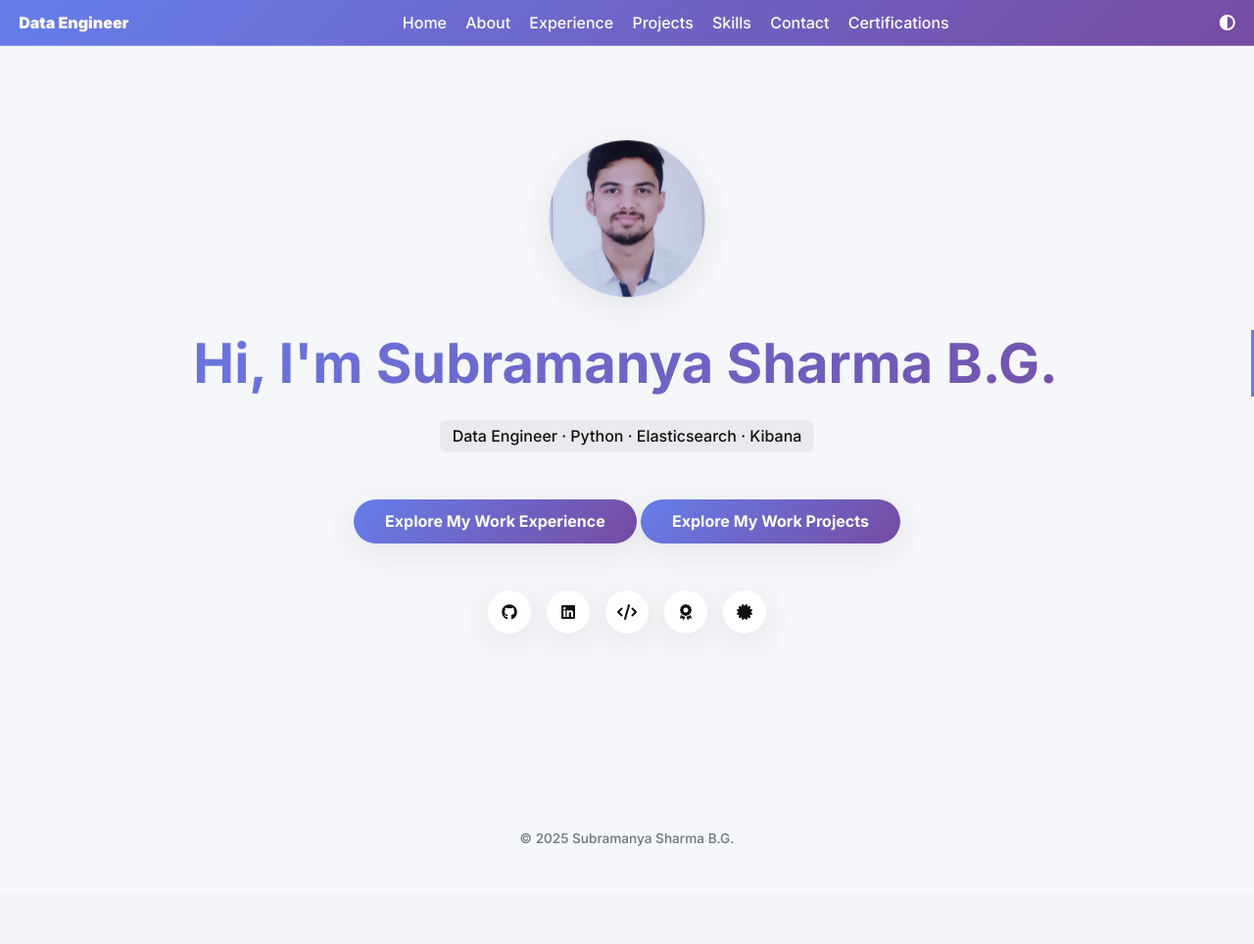
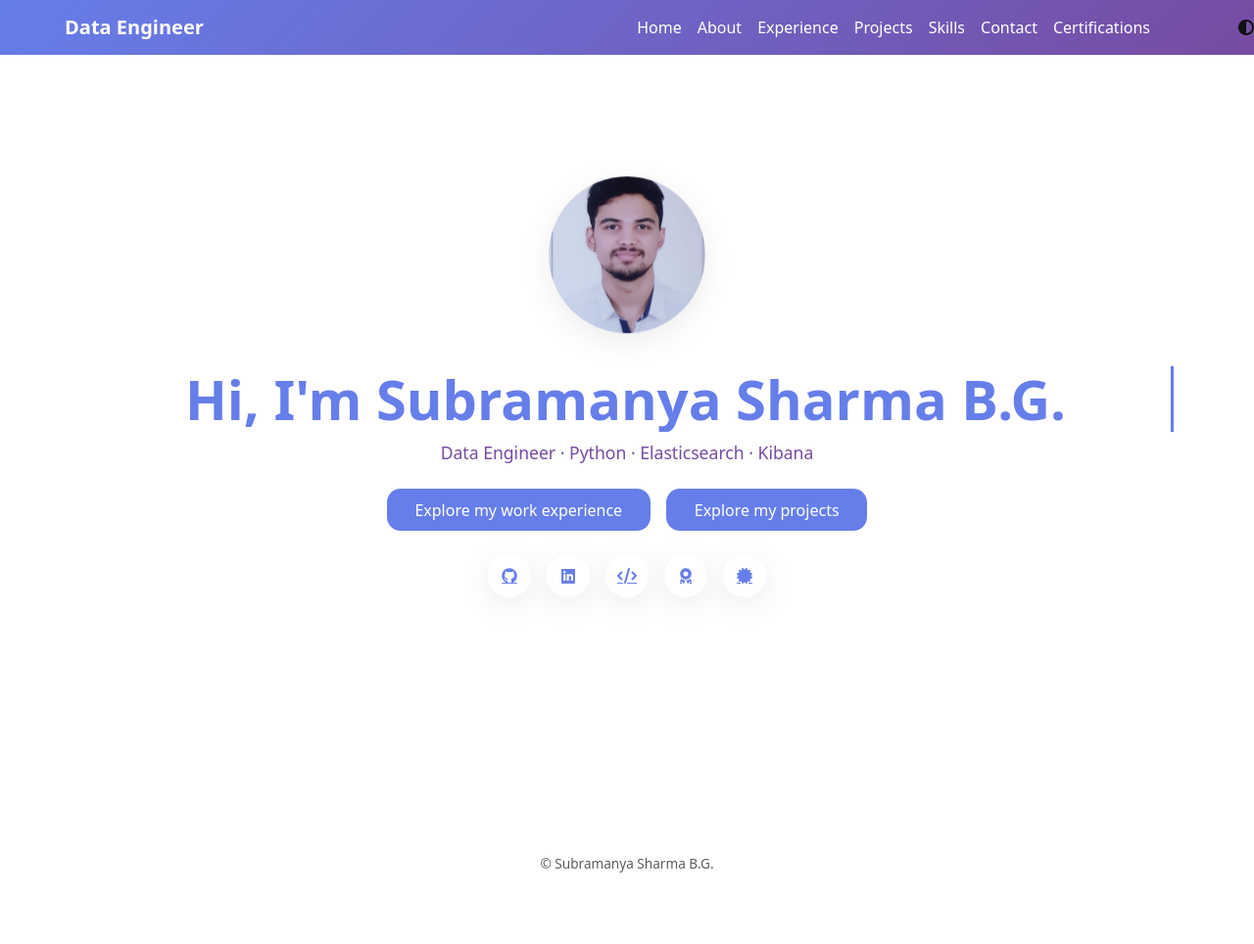
Before and after one commit to subbusharma123/Subramanya-Sharma, a Flask app: page / in a window 1280 px wide. Shown: the whole page at 98% size. Before the commit the page ends 864 px from the top, so only its background shows below. Run offline with Flask 3, Linux system fonts and the light colour scheme.

Commit message:
updated to bootstrap

```diff
--- a/static/css/spa.css
+++ b/static/css/spa.css
@@ -1,111 +1,83 @@
+/* ==========  BOOTSTRAP-5  OVERRIDES  ========== */
 :root{
-  --bg:#f5f7fa;
-  --fg:#111;
-  --card:#ffffff;
-  --accent:linear-gradient(135deg,#667eea 0%, #764ba2 100%);
-  --muted:#6c757d;
-  --radius:14px;
-  --shadow:0 8px 32px rgba(0,0,0,.08);
-  --transition:.4s cubic-bezier(.25,.8,.25,1);
+  --bs-primary:#667eea;
+  --bs-secondary:#764ba2;
+  --bs-body-bg:#f5f7fa;
+  --bs-body-color:#111;
+  --bs-border-radius:14px;
+  --bs-box-shadow:0 8px 32px rgba(0,0,0,.08);
+  --transition:.3s ease;
 }
 [data-theme="dark"]{
-  --bg:#121212;
-  --fg:#e3e3e3;
-  --card:#1e1e1e;
-  --shadow:0 8px 32px rgba(0,0,0,.4);
+  --bs-body-bg:#121212;
+  --bs-body-color:#e3e3e3;
 }
-* {box-sizing:border-box;margin:0;padding:0;}
-body{
-  font-family:'Inter',sans-serif;
-  background:var(--bg);
-  color:var(--fg);
-  transition:background var(--transition), color var(--transition);
+
+/*  gradient brand helper  */
+.bg-brand{
+  background:linear-gradient(135deg,var(--bs-primary) 0%,var(--bs-secondary) 100%);
 }
-a{color:inherit;text-decoration:none;}
-img,video,iframe{max-width:100%;display:block;}
 
-/* ---------- navbar ---------- */
-.navbar{
-  position:fixed;top:0;left:0;right:0;
-  background:var(--accent);
+/*  nav  */
+.navbar-brand{font-weight:900;}
+.navbar-nav .nav-link{color:#fff!important;}
+.navbar-nav .nav-link:hover{text-decoration:underline;}
+
+/*  buttons  */
+.btn-brand{
+  background:var(--bs-primary);
+  border:none;
   color:#fff;
-  backdrop-filter:blur(10px);
-  -webkit-backdrop-filter:blur(10px);
-  border-bottom:1px solid rgba(255,255,255,.2);
-  z-index:1000;
-  display:flex;align-items:center;justify-content:space-between;
-  padding:.8rem 1.2rem;
+  padding:.6rem 1.8rem;
+  border-radius:var(--bs-border-radius);
+  transition:transform var(--transition);
 }
-.logo{
-  font-weight:900;
-  background:var(--accent);
-  -webkit-background-clip:text;
-          background-clip:text;
-  -webkit-text-fill-color:#fff;
+.btn-brand:hover{transform:translateY(-2px);}
+
+/*  cards  */
+.card-brand{
+  background:var(--bs-body-bg);
+  border:1px solid rgba(0,0,0,.05);
+  border-radius:var(--bs-border-radius);
+  box-shadow:var(--bs-box-shadow);
+  transition:transform var(--transition);
 }
-.nav-links{display:flex;gap:1.2rem;list-style:none;}
-.nav-links a{position:relative;color:#fff;}
-.nav-links a::after{
-  content:'';position:absolute;left:0;bottom:-4px;
-  width:0;height:2px;background:#fff;
-  transition:width var(--transition);
+.card-brand:hover{transform:translateY(-4px);}
+.dark .card-brand{background:#1e1e1e;border-color:rgba(255,255,255,.05);}
+
+/*  hero  */
+.hero{
+  min-height:100vh;
+  display:flex;
+  align-items:center;
+  justify-content:center;
+  text-align:center;
 }
-.nav-links a:hover::after{width:100%;}
-.hamburger{display:none;font-size:1.8rem;cursor:pointer;}
+.hero img{
+  width:160px;
+  height:160px;
+  border-radius:50%;
+  object-fit:cover;
+  margin-bottom:1.5rem;
+  box-shadow:var(--bs-box-shadow);
+  animation:float 4s ease-in-out infinite;
+}
+@keyframes float{0%,100%{transform:translateY(0);}50%{transform:translateY(-12px);}}
+.hero h1{font-size:clamp(2rem,5vw,3.5rem);}
+.hero .tagline{font-size:1.1rem;color:var(--bs-secondary);}
 
-/* ---------- page transition ---------- */
-.spa-out{animation:slideOut .3s forwards;}
-.spa-in{animation:slideIn .3s forwards;}
-@keyframes slideOut{from{opacity:1;transform:translateX(0);}to{opacity:0;transform:translateX(-30px);}}
-@keyframes slideIn{from{opacity:0;transform:translateX(30px);}to{opacity:1;transform:translateX(0);}}
+/*  social chips  */
+.social-chip{
+  width:44px;height:44px;
+  display:inline-flex;align-items:center;justify-content:center;
+  background:var(--bs-white);
+  color:var(--bs-primary);
+  border-radius:50%;
+  box-shadow:var(--bs-box-shadow);
+  transition:transform var(--transition);
+}
+.social-chip:hover{transform:scale(1.15);}
+[data-theme="dark"] .social-chip{background:#2a2a2a;color:#fff;}
 
-/* ---------- hero ---------- */
-.hero{
-  min-height:100vh;display:flex;flex-direction:column;align-items:center;justify-content:center;text-align:center;
-}
-.hero img{width:160px;height:160px;border-radius:50%;object-fit:cover;margin-bottom:1.5rem;box-shadow:var(--shadow);animation:float 4s ease-in-out infinite;}
-@keyframes float{0%,100%{transform:translateY(0);}50%{transform:translateY(-12px);}}
-.hero h1{font-size:clamp(2rem,5vw,3.5rem);margin-bottom:.5rem;}
-.btn{display:inline-block;padding:.8rem 2rem;border-radius:50px;background:var(--accent);color:#fff;font-weight:600;box-shadow:var(--shadow);transition:transform .2s;}
-.btn:hover{transform:translateY(-3px);}
-.socials{margin-top:1.5rem;display:flex;gap:1rem;justify-content:center;}
-.socials a{width:44px;height:44px;border-radius:50%;display:grid;place-items:center;background:var(--card);box-shadow:var(--shadow);transition:transform .2s;}
-.socials a:hover{transform:scale(1.15);}
-
-/* ---------- generic section ---------- */
-.section{padding:6rem 1.2rem 3rem;max-width:900px;margin:auto;}
-.section h2{margin-bottom:1.5rem;font-size:2rem;}
-.card{background:var(--card);border-radius:var(--radius);padding:1.8rem;margin-bottom:1.5rem;box-shadow:var(--shadow);transition:transform .3s;}
-.card:hover{transform:translateY(-6px);}
-.date{display:inline-block;background:var(--accent);color:#fff;padding:.3rem .8rem;border-radius:50px;font-size:.75rem;margin-bottom:.8rem;}
-ul{margin-left:1.2rem;}
-.grid{display:grid;gap:1.5rem;grid-template-columns:repeat(auto-fit,minmax(260px,1fr));}
-.skills-container{display:flex;flex-wrap:wrap;gap:.8rem;}
-.skills-container div{background:var(--card);padding:.6rem 1rem;border-radius:var(--radius);box-shadow:var(--shadow);}
-
-footer{text-align:center;padding:3rem 1rem;font-size:.85rem;color:var(--muted);}
-
-/* ---------- utilities ---------- */
-.mt-1{margin-top:1rem;}
-.mt-2{margin-top:2rem;}
-.mt-3{margin-top:3rem;}
-
-/* ---------- mobile-first (Android) ---------- */
-@media (max-width:768px){
-  :root{--section-pad:1.2rem;}
-  html{font-size:16px;}
-  body{line-height:1.6;}
-  .btn,.btn-small,.nav-links a{min-height:48px;min-width:48px;display:inline-flex;align-items:center;justify-content:center;}
-  .cert-grid,.grid,.btn-row{grid-template-columns:1fr;gap:1.2rem;}
-  img,video,iframe{max-width:100%;height:auto;}
-  .section{padding:var(--section-pad);}
-  .nav-links{position:fixed;inset:0 0 0 30%;background:var(--accent);flex-direction:column;padding-top:4rem;transform:translateX(100%);transition:transform .3s;}
-  .nav-links.active{transform:translateX(0);}
-  .hamburger{display:block;}
-}
-/* ---------- LANDSCAPE / SHORT SCREENS ---------- */
-@media (max-height: 500px) and (orientation: landscape) {
-  .hero{ min-height: auto; padding: 2rem 1rem; }
-  .hero img{ width: 100px; height: 100px; }
-  .hero h1{ font-size: clamp(1.6rem, 6vw, 2.5rem); }
-}
+/*  footer  */
+footer{text-align:center;padding:3rem 1rem;font-size:.85rem;color:var(--bs-muted);}
--- a/templates/base.html
+++ b/templates/base.html
@@ -3,44 +3,60 @@
 <head>
   <meta charset="utf-8"/>
   <meta name="viewport" content="width=device-width, initial-scale=1, maximum-scale=5">
-  <meta name="theme-color" content="#667eea">   <!-- Android toolbar colour -->
+  <meta name="theme-color" content="#667eea">
   <title>{% block title %}Subramanya Sharma B.G.{% endblock %}</title>
 
+  <!-- Bootstrap 5.3 CSS -->
+  <link href="https://cdn.jsdelivr.net/npm/bootstrap@5.3.2/dist/css/bootstrap.min.css" rel="stylesheet">
+
+  <!-- Font Awesome 6 -->
+  <link rel="stylesheet" href="https://cdnjs.cloudflare.com/ajax/libs/font-awesome/6.5.0/css/all.min.css">
+
   <!-- Google Font -->
-  <link href="https://fonts.googleapis.com/css2?family=Inter:wght@300;500;700;900&display=swap" rel="stylesheet"/>
+  <link href="https://fonts.googleapis.com/css2?family=Inter:wght@300;500;700;900&display=swap" rel="stylesheet">
 
-  <!-- Font Awesome 6 (free) -->
-  <link rel="stylesheet" href="https://cdnjs.cloudflare.com/ajax/libs/font-awesome/6.5.0/css/all.min.css"/>
-
-  <!-- Your styles & scripts -->
-  <link rel="stylesheet" href="{{ url_for('static', filename='css/spa.css') }}"/>
+  <!-- Your overrides -->
+  <link rel="stylesheet" href="{{ url_for('static', filename='css/spa.css') }}">
   <script defer src="{{ url_for('static', filename='js/spa.js') }}"></script>
 </head>
 
-<body>
-  <!-- ===== NAVBAR ===== -->
-  <nav class="navbar">
-    <div class="logo">Data Engineer</div>
-    <ul class="nav-links">
-      <li><a href="{{ url_for('home') }}"       data-link>Home</a></li>
-      <li><a href="{{ url_for('about') }}"      data-link>About</a></li>
-      <li><a href="{{ url_for('experience') }}" data-link>Experience</a></li>
-      <li><a href="{{ url_for('projects') }}"   data-link>Projects</a></li>
-      <li><a href="{{ url_for('skills') }}"     data-link>Skills</a></li>
-      <li><a href="{{ url_for('contact') }}"    data-link>Contact</a></li>
-      <li><a href="{{ url_for('certifications') }}" data-link>Certifications</a></li>
-    </ul>
-    <div class="hamburger" id="hamburger">&#9776;</div>
+<body class="bg-body">
+  <!-- ===== NAVBAR (Bootstrap) ===== -->
+  <nav class="navbar navbar-expand-lg navbar-dark bg-brand fixed-top">
+    <div class="container">
+      <a class="navbar-brand fw-bold" href="{{ url_for('home') }}">Data Engineer</a>
+
+      <button class="navbar-toggler" type="button" data-bs-toggle="collapse" data-bs-target="#navbarNav">
+        <span class="navbar-toggler-icon"></span>
+      </button>
+
+      <div class="collapse navbar-collapse" id="navbarNav">
+        <ul class="navbar-nav ms-auto">
+          <li class="nav-item"><a class="nav-link" href="{{ url_for('home') }}" data-link>Home</a></li>
+          <li class="nav-item"><a class="nav-link" href="{{ url_for('about') }}" data-link>About</a></li>
+          <li class="nav-item"><a class="nav-link" href="{{ url_for('experience') }}" data-link>Experience</a></li>
+          <li class="nav-item"><a class="nav-link" href="{{ url_for('projects') }}" data-link>Projects</a></li>
+          <li class="nav-item"><a class="nav-link" href="{{ url_for('skills') }}" data-link>Skills</a></li>
+          <li class="nav-item"><a class="nav-link" href="{{ url_for('contact') }}" data-link>Contact</a></li>
+          <li class="nav-item"><a class="nav-link" href="{{ url_for('certifications') }}" data-link>Certifications</a></li>
+        </ul>
+      </div>
+    </div>
   </nav>
 
   <!-- ===== PAGE CONTENT ===== -->
-  <main id="spa-root">
+  <main id="spa-root" class="section">
     {% block content %}{% endblock %}
   </main>
 
   <!-- ===== FOOTER ===== -->
-  <footer>
-    <p>© <span id="year"></span> Subramanya Sharma B.G.</p>
+  <footer class="text-muted">
+    <div class="container text-center py-4">
+      <p class="mb-0">© <span id="year"></span> Subramanya Sharma B.G.</p>
+    </div>
   </footer>
+
+  <!-- Bootstrap 5.3 JS (bundle includes Popper) -->
+  <script src="https://cdn.jsdelivr.net/npm/bootstrap@5.3.2/dist/js/bootstrap.bundle.min.js"></script>
 </body>
 </html>
--- a/templates/index.html
+++ b/templates/index.html
@@ -2,48 +2,37 @@
 {% block title %}Home – Subramanya Sharma B.G.{% endblock %}
 {% block content %}
 <section class="hero">
-  <img src="{{ url_for('static', filename='img/avatar.jpg') }}" alt="avatar"/>
+  <div class="container text-center">
+    <img src="{{ url_for('static', filename='img/avatar.jpg') }}" alt="avatar" class="mb-4">
+    <h1 class="typewriter fw-bold">Hi, I'm Subramanya Sharma B.G.</h1>
+    <p class="tagline mb-4">Data Engineer · Python · Elasticsearch · Kibana</p>
 
-  <!--  TYPEWRITER TITLE  -->
-  <h1 class="typewriter">Hi, I'm Subramanya Sharma B.G.</h1>
+    <div class="d-flex flex-wrap justify-content-center gap-3 mb-4">
+      <a href="{{ url_for('experience') }}" class="btn btn-brand">Explore my work experience</a>
+      <a href="{{ url_for('projects') }}" class="btn btn-brand">Explore my projects</a>
+    </div>
 
-  <p class="tagline mt-1" style="background: rgba(0,0,0,.05); padding: .4rem .8rem; border-radius: 8px;">
-    Data Engineer · Python · Elasticsearch · Kibana
-  </p>
-<div class="btn-row mt-3">
-  <a href="{{ url_for('experience') }}" class="btn">Explore My Work Experience</a>
-  <a href="{{ url_for('projects') }}" class="btn">Explore My Work Projects</a>
-</div>
-
-<!--  SOCIAL / CERT  -->
-<div class="socials mt-3">
-  <a href="https://github.com/SubramanyaSharmaBG" target="_blank" aria-label="GitHub"><i class="fab fa-github"></i></a>
-  <a href="https://linkedin.com/in/SubramanyaSharmaBG" target="_blank" aria-label="LinkedIn"><i class="fab fa-linkedin"></i></a>
-  <a href="https://codechef.com/users/SubramanyaSharmaBG" target="_blank" aria-label="CodeChef"><i class="fas fa-code"></i></a>
-  <!--  CREDLY  -->
-  <a href="https://www.credly.com/users/subramanya-sharma-b-g-1" target="_blank" aria-label="Credly-1"><i class="fas fa-award"></i></a>
-  <a href="https://www.credly.com/users/subramanya-sharma-b-g" target="_blank" aria-label="Credly-2"><i class="fas fa-certificate"></i></a>
-</div>
+    <div class="d-flex justify-content-center gap-3">
+      <a href="https://github.com/SubramanyaSharmaBG" target="_blank" class="social-chip"><i class="fab fa-github"></i></a>
+      <a href="https://linkedin.com/in/SubramanyaSharmaBG" target="_blank" class="social-chip"><i class="fab fa-linkedin"></i></a>
+      <a href="https://codechef.com/users/SubramanyaSharmaBG" target="_blank" class="social-chip"><i class="fas fa-code"></i></a>
+      <a href="https://www.credly.com/users/subramanya-sharma-b-g-1" target="_blank" class="social-chip"><i class="fas fa-award"></i></a>
+      <a href="https://www.credly.com/users/subramanya-sharma-b-g" target="_blank" class="social-chip"><i class="fas fa-certificate"></i></a>
+    </div>
+  </div>
 </section>
-
-<!--  TYPING + CURSOR  -->
 <style>
 .typewriter{
-  font-size: clamp(2rem, 5vw, 3.5rem);
-  font-weight: 700;
-  background: var(--accent);
-  -webkit-background-clip: text;
-          background-clip: text;
-  -webkit-text-fill-color: transparent;
-
-  width: 0;
-  white-space: nowrap;
-  overflow: hidden;
-  border-right: 3px solid #667eea;
-
-  animation: typing 2.5s steps(32, end) forwards, blink 0.6s step-end infinite;
+  font-size:clamp(2rem,5vw,3.5rem);
+  font-weight:700;
+  background:var(--bs-primary);
+  -webkit-background-clip:text;
+          background-clip:text;
+  -webkit-text-fill-color:transparent;
+  width:0;white-space:nowrap;overflow:hidden;border-right:3px solid var(--bs-primary);
+  animation:typing 2.5s steps(30,end) forwards,blink .6s step-end infinite;
 }
-@keyframes typing{to{width: 100%;}}
-@keyframes blink{50%{border-color: transparent;}}
+@keyframes typing{to{width:100%;}}
+@keyframes blink{50%{border-color:transparent;}}
 </style>
 {% endblock %}
```
